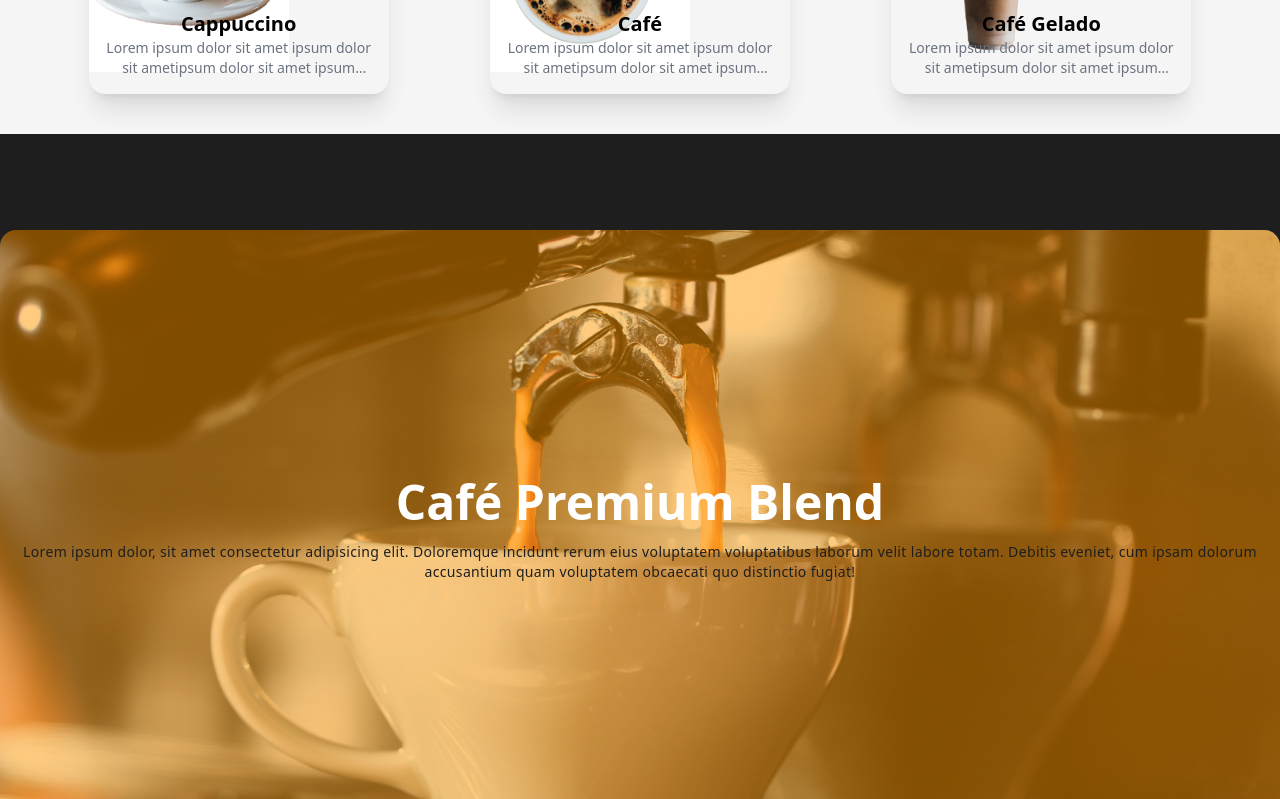
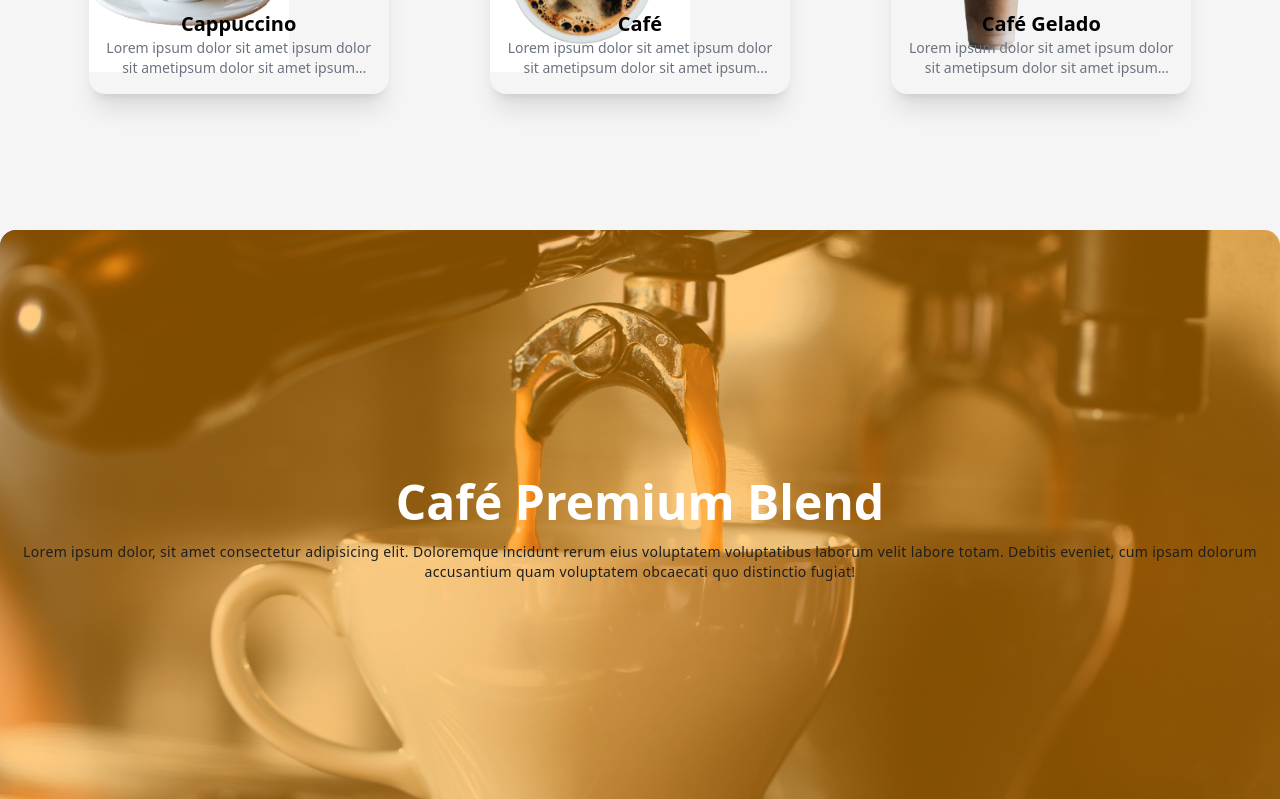
Before and after one commit to AndressaSales/Coffe, a React (Vite) app: page / in a window 1280 px wide. Shown: the part 960-1759 px from the top of the page. Built offline with nearby package versions, Linux system fonts and the light colour scheme.

Commit message:
atualizando o banner

```diff
--- a/src/components/Banner.jsx
+++ b/src/components/Banner.jsx
@@ -1,11 +1,11 @@
 import React from 'react'
 import banner from "../assets/banner.png"
-import { GrSecure } from 'react-icons/gr'
+
 const Banner = () => {
   return (
     <>
         <span id='about'></span>
-        <div className='py-24 bg-dark'>
+        <div className='py-24 bg-light'>
             <div className='relative max-w-7xl mx-auto md:rounded-2xl bg-cover h-[550px] md:h-[600px]' style={{backgroundImage: `url(${banner})`, backgroundPosition: 'center', backgroundAttachment: 'fixed'}}>
                 <div className='absolute inset-0 bg-primary bg-opacity-50 md:rounded-2xl flex flex-col items-center justify-center'>
                     <div className='text-[#fff] justify-center items-center text-center px-4'>
```
